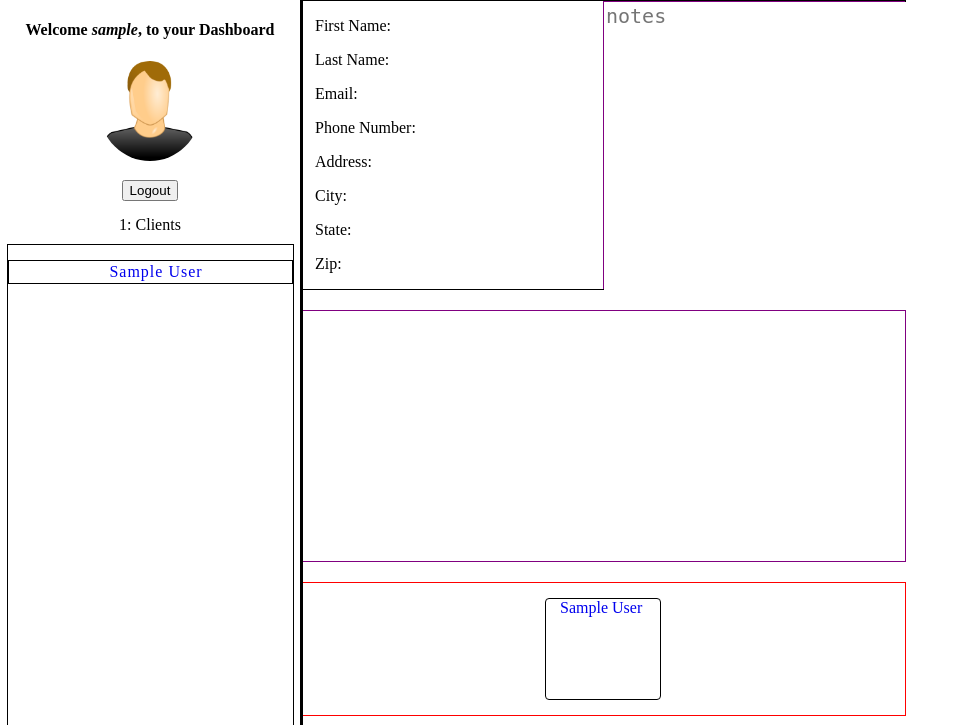
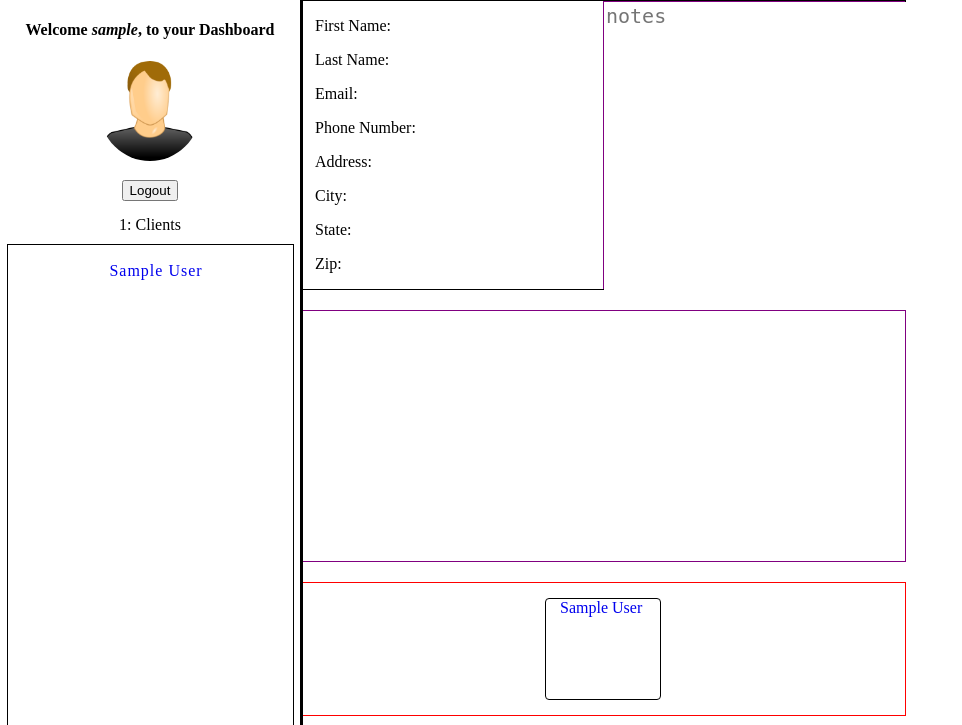
Before and after one commit to Hiaximize/incredibleCutz, a Node server app: page /app in a window 1280 px wide. Shown: the top 725 px of the page, without its empty margins (0-962 px from the left). Run offline with Node 20, Linux system fonts and the light colour scheme; a user stored in the database is signed in; tables that the repository leaves empty hold one stand-in row (values such as "Sample post"); some libraries are stand-ins or nearby versions.

Commit message:
removed the border around the cutstomerName

```diff
--- a/public/css/dashboard.css
+++ b/public/css/dashboard.css
@@ -94,7 +94,7 @@ body{
     list-style: none;
     margin: 15px auto;
     letter-spacing: 1px;
-    border: 1px solid black;
+    /* border: 1px solid black; */
     padding: 2px;
 }
 
```
